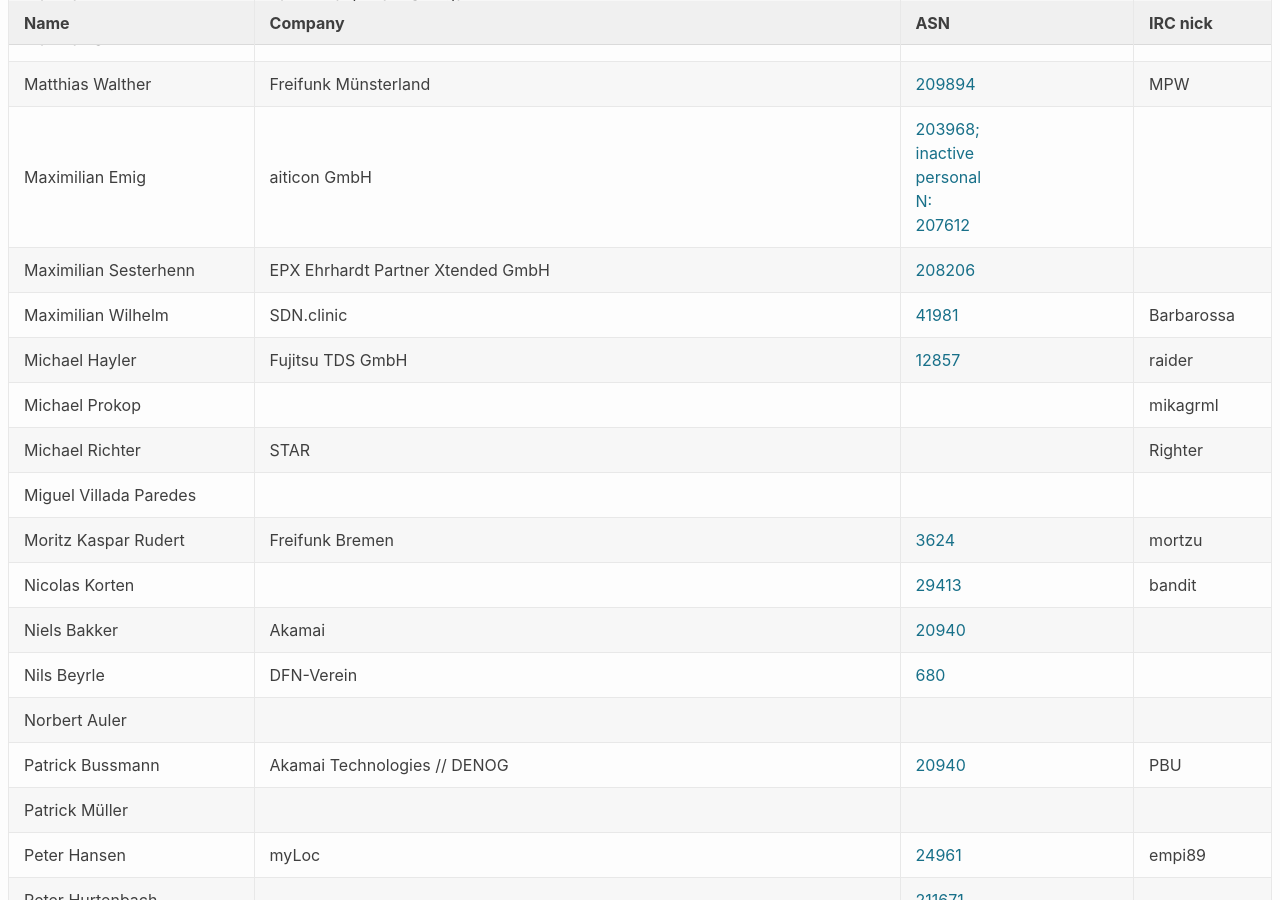
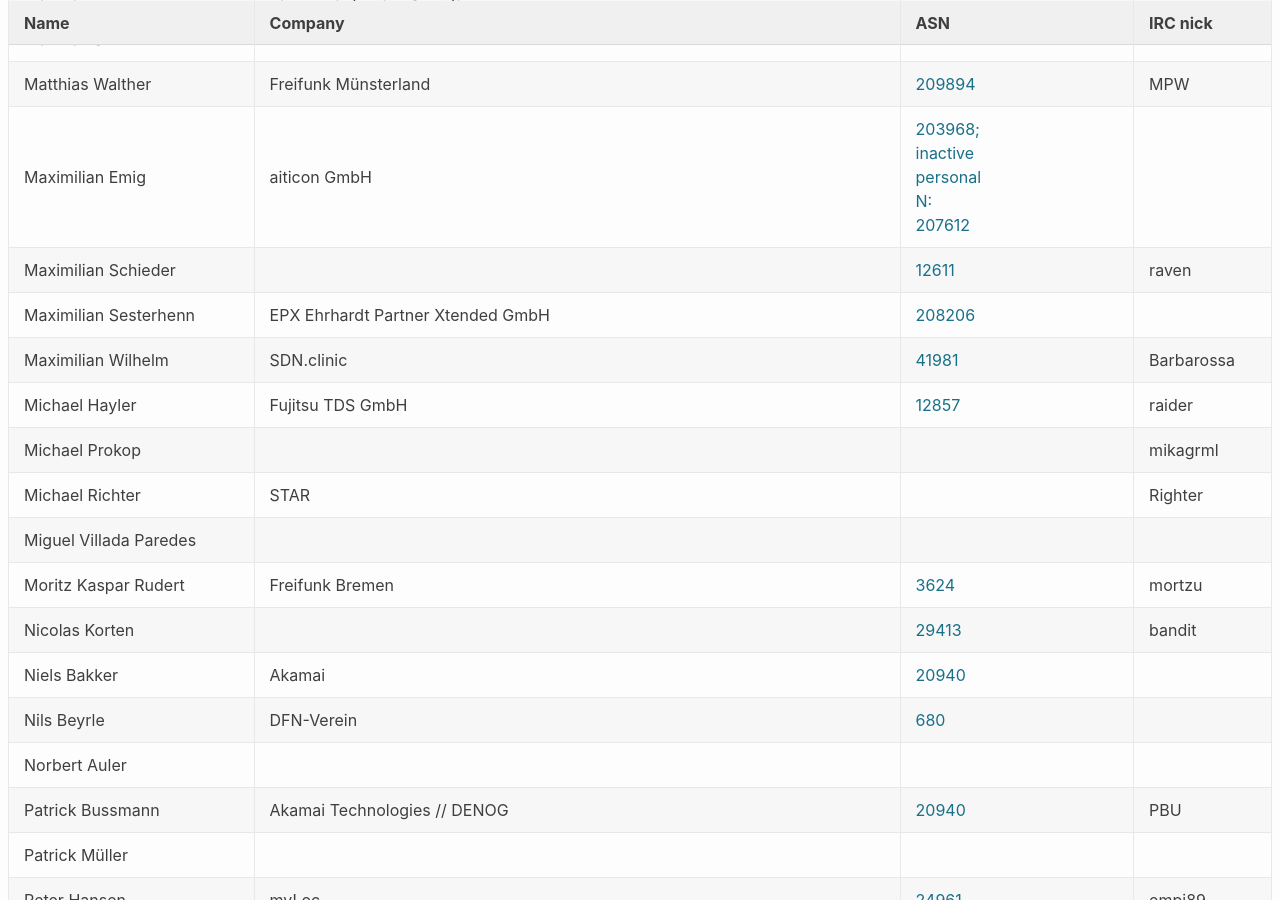
Before and after one commit to denog/pretix-attendeelist, a Jekyll site: the page built from denog13/index.markdown, in a window 1280 px wide and 900 px high, scrolled down 5245 px. Built offline with Jekyll 4.4.1, drawn with Linux system fonts in a browser that asks for light colours.

Commit message:
Latest data: Fri Oct  1 11:12:05 UTC 2021

```diff
--- a/_data/attendees_denog13.json
+++ b/_data/attendees_denog13.json
@@ -690,6 +690,12 @@
     "asn": "203968; inactive personal ASN: 207612"
   },
   {
+    "name": "Maximilian Schieder",
+    "company": null,
+    "irc": "raven",
+    "asn": "12611"
+  },
+  {
     "name": "Maximilian Sesterhenn",
     "company": "EPX Ehrhardt Partner Xtended GmbH",
     "irc": null,
```
